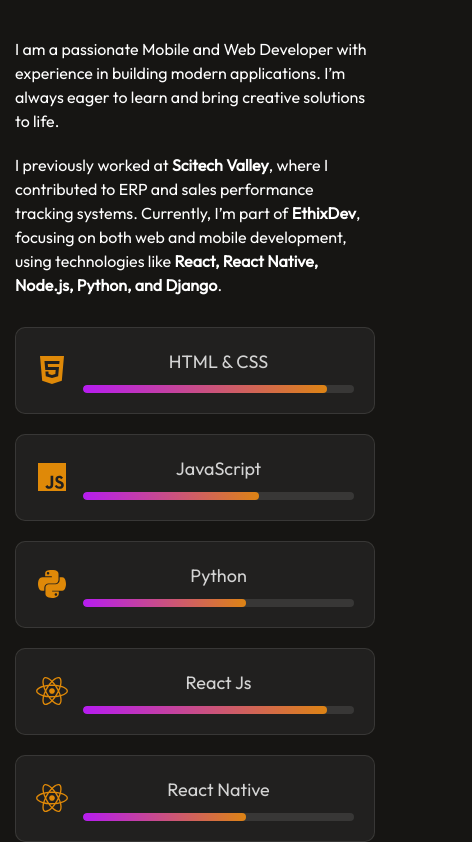
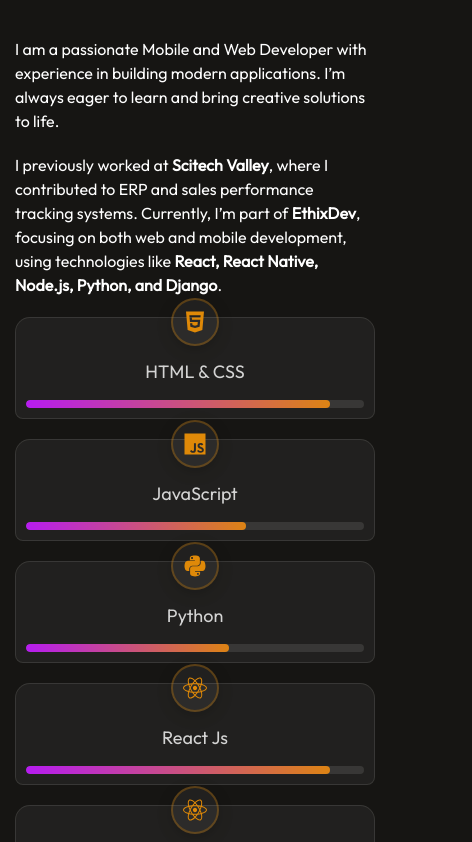
Before and after one commit to muluken0937/My_Portfolio, a React (Vite) app: page /about in a window 390 px wide. Shown: the part 1185-2027 px from the top of the page, 472 px wide, since content can reach past the window. Built offline with nearby package versions, Linux system fonts and the light colour scheme.

Commit message:
change skills

```diff
--- a/src/components/About/About.css
+++ b/src/components/About/About.css
@@ -33,6 +33,12 @@
     z-index: -1;
 }
 
+.sect {
+    display: flex;
+    flex-direction: column;
+    gap: 20px;
+}
+
 .about-section {
     display: flex;
     gap: 80px;
@@ -40,8 +46,8 @@
 
 .about-left img {
     border-radius: 20%;
-    max-width: 100%; /* Ensure image is responsive */
-    height: auto; /* Maintain aspect ratio */
+    max-width: 100%;
+    height: auto;
 }
 
 .about-right {
@@ -58,24 +64,26 @@
     flex-direction: column;
 }
 
-/* Horizontal Skills Section */
+/* Updated Skills Section */
 .about-skills {
     display: flex;
-    flex-wrap: wrap;
-    gap: 30px;
+    height: 280px; /* Increased height for icon space */
     justify-content: space-between;
+    gap: 20px;
+    position: relative;
 }
 
 .about-skill {
     display: flex;
+    flex-direction: column;
     align-items: center;
-    gap: 15px;
-    width: 30%; /* Adjust width for 3 items per row */
-    padding: 20px;
+    width: 30%;
+    padding: 60px 20px 20px; /* Added top padding for icon */
     background: rgba(255, 255, 255, 0.05);
-    border-radius: 10px;
+    border-radius: 125px 125px 15px 15px; /* Curved top */
     border: 1px solid rgba(255, 255, 255, 0.1);
     transition: transform 0.3s ease, box-shadow 0.3s ease;
+    position: relative;
 }
 
 .about-skill:hover {
@@ -85,18 +93,28 @@
 
 .skill-icon {
     font-size: 32px;
-    color: #DF8908; /* Icon color */
+    color: #DF8908;
+    position: absolute;
+    top: -30px;
+    left: 50%;
+    transform: translateX(-50%);
+    background: rgba(255, 255, 255, 0.05);
+    padding: 15px;
+    border-radius: 50%;
+    border: 2px solid rgba(223, 136, 8, 0.3);
+    box-shadow: 0 4px 15px rgba(0, 0, 0, 0.2);
 }
 
 .skill-details {
-    flex-grow: 1;
+    width: 100%;
+    text-align: center;
 }
 
 .skill-details p {
     font-size: 18px;
     font-weight: 500;
     color: #d4d4d4;
-    margin-bottom: 10px;
+    margin-bottom: 15px;
 }
 
 .skill-bar-container {
@@ -148,7 +166,6 @@
     transform: scale(1.15);
 }
 
-/* Horizontal dividers */
 .about-achievements hr {
     width: 1px;
     height: 80px;
@@ -184,7 +201,7 @@
     }
 
     .about-left img {
-        max-width: 450px; /* Adjust image size for tablets */
+        max-width: 450px;
     }
 
     .about-right {
@@ -197,11 +214,21 @@
     }
 
     .about-skills {
-        gap: 20px;
+        height: auto;
+        flex-wrap: wrap;
+        justify-content: center;
     }
 
     .about-skill {
-        width: 45%; /* Adjust width for 2 items per row */
+        width: 45%;
+        padding: 50px 15px 15px;
+        border-radius: 20px 20px 10px 10px;
+    }
+
+    .skill-icon {
+        top: -25px;
+        padding: 12px;
+        font-size: 28px;
     }
 }
 
@@ -221,7 +248,7 @@
     }
 
     .about-left img {
-        max-width: 250px; /* Adjust image size for mobile */
+        max-width: 250px;
     }
 
     .about-para {
@@ -230,7 +257,15 @@
     }
 
     .about-skill {
-        width: 100%; /* Full width for mobile */
+        width: 100%;
+        padding: 40px 10px 10px;
+        border-radius: 15px 15px 8px 8px;
+    }
+
+    .skill-icon {
+        top: -20px;
+        padding: 10px;
+        font-size: 24px;
     }
 
     .about-achievement h1 {
--- a/src/components/About/About.jsx
+++ b/src/components/About/About.jsx
@@ -1,5 +1,12 @@
 import React, { useEffect } from "react";
-import { FaHtml5, FaCss3, FaJs, FaPython, FaReact, FaNodeJs } from "react-icons/fa";
+import {
+  FaHtml5,
+  FaCss3,
+  FaJs,
+  FaPython,
+  FaReact,
+  FaNodeJs,
+} from "react-icons/fa";
 import { SiDjango, SiMongodb, SiSqlite } from "react-icons/si";
 import "./About.css";
 import theme from "../../assets/shape1.png";
@@ -30,10 +37,12 @@
   return (
     <div id="about" className="about">
       <div className="about-title">
-        <h1><span>About</span> Me</h1>
+        <h1>
+          <span>About</span> Me
+        </h1>
         <img src={theme} alt="" />
       </div>
-
+      <div className="sect">
         <div className="about-section">
           <div className="about-left">
             <img src={profile_img} alt="Profile" />
@@ -43,18 +52,22 @@
             <div className="about-para">
               <p>
                 I am a passionate Mobile and Web Developer with experience in
-              building modern applications. I’m always eager to learn and bring
-              creative solutions to life.
+                building modern applications. I’m always eager to learn and
+                bring creative solutions to life.
               </p>
               <p>
                 I previously worked at <strong>Scitech Valley</strong>, where I
                 contributed to ERP and sales performance tracking systems.
-              Currently, I’m part of <strong>EthixDev</strong>, focusing on both
-              web and mobile development, using technologies like{" "}
-              <strong>React, React Native, Node.js, Python, and Django</strong>.
+                Currently, I’m part of <strong>EthixDev</strong>, focusing on
+                both web and mobile development, using technologies like{" "}
+                <strong>
+                  React, React Native, Node.js, Python, and Django
+                </strong>
+                .
               </p>
             </div>
-
+          </div>
+        </div>
         <div className="about-skills">
           {[
             { name: "HTML & CSS", width: "90%", icon: <FaHtml5 /> },
@@ -82,21 +95,25 @@
           ))}
         </div>
       </div>
-      </div>
-
       <div className="about-achievements">
         <div className="about-achievement">
-          <h1 className="count" data-target="3">0</h1>
+          <h1 className="count" data-target="3">
+            0
+          </h1>
           <p>YEARS OF EXPERIENCE</p>
         </div>
         <hr />
         <div className="about-achievement">
-          <h1 className="count" data-target="10">0</h1>
+          <h1 className="count" data-target="10">
+            0
+          </h1>
           <p>PROJECTS COMPLETED</p>
         </div>
         <hr />
         <div className="about-achievement">
-          <h1 className="count" data-target="11">0</h1>
+          <h1 className="count" data-target="11">
+            0
+          </h1>
           <p>HAPPY CLIENTS</p>
         </div>
       </div>
```
Lines whose indentation alone changed are shown as unchanged.
